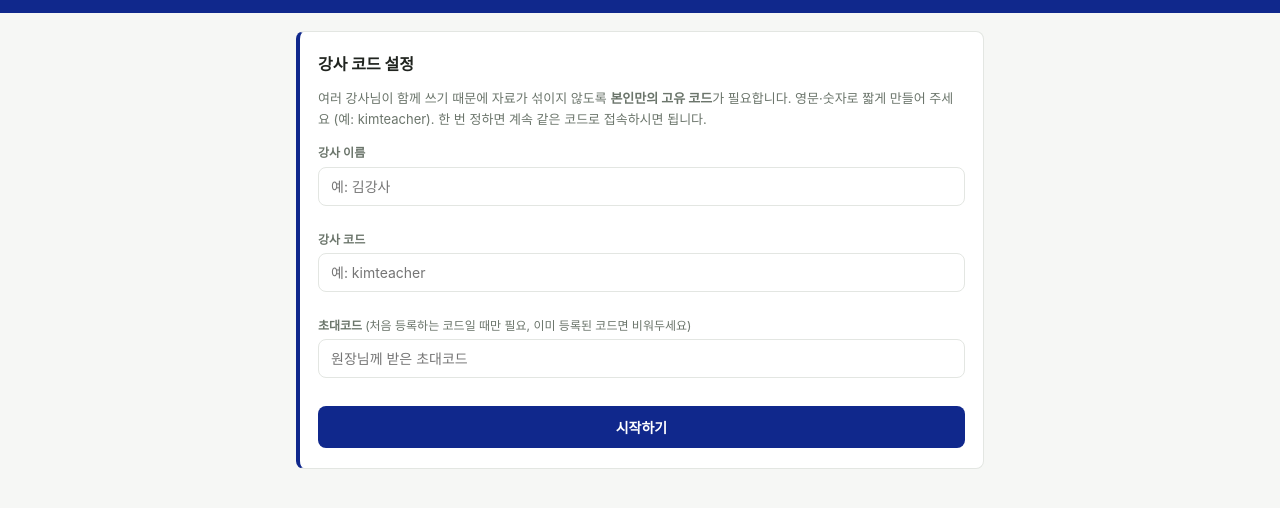
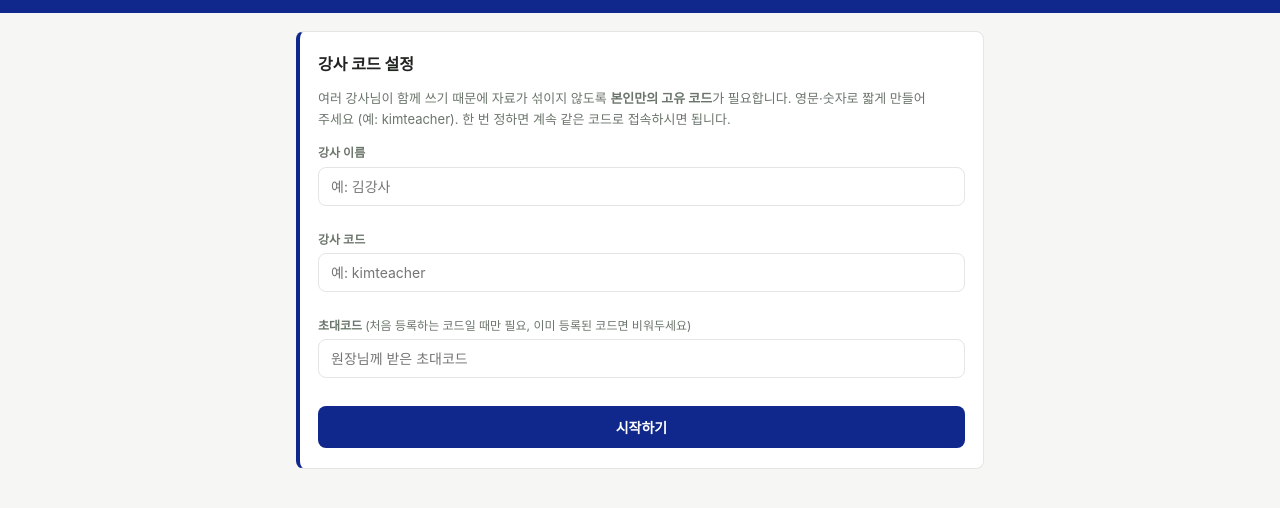
Before and after one commit to jaeemi88/moa-tracker, a website: page index.html in a window 1280 px wide. Shown: the part 76-584 px from the top of the page. Drawn offline with Linux system fonts and the light colour scheme; a web font is replaced by a local one.

Commit message:
Update index.html

```diff
--- a/index.html
+++ b/index.html
@@ -28,6 +28,8 @@
     display:flex;
     flex-direction:column;
     line-height:1.6;
+    word-break:keep-all;
+    overflow-wrap:break-word;
   }
   header{
     background:var(--teal);
```
